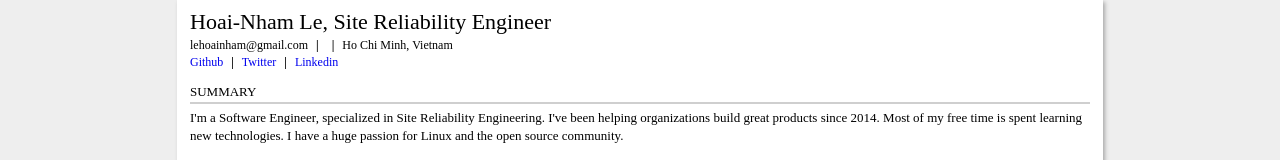
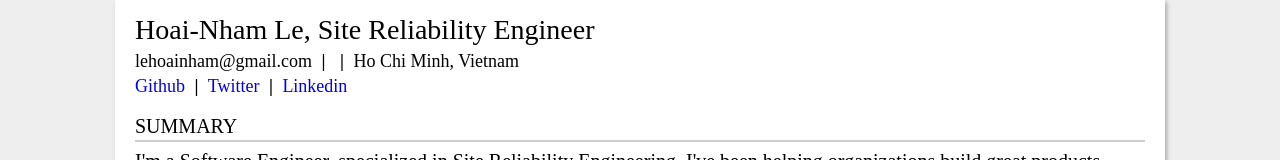
Before and after one commit to nhamlh/cv, a plain HTML site: page index.html in a window 1280 px wide. Shown: the top 160 px of the page. Drawn offline with Linux system fonts and the light colour scheme.

Commit message:
Deploy nhamlh/cv to github.com/nhamlh/cv.git:gh-pages

```diff
--- a/index.html
+++ b/index.html
@@ -123,11 +123,20 @@ a {
 @media screen {
   body {
     margin: 0;
-    font-size: 13px;
+    font-size: 20px;
   }
+
+  .largeFont {
+    font-size: 28px;
+  }
+
+  .smallFont {
+    font-size: 18px;
+  }
+
   #resume {
     margin: 0 auto;
-    max-width: 900px;
+    max-width: 1010px;
     padding: 0.5em 1em;
     border: none;
   }
```
